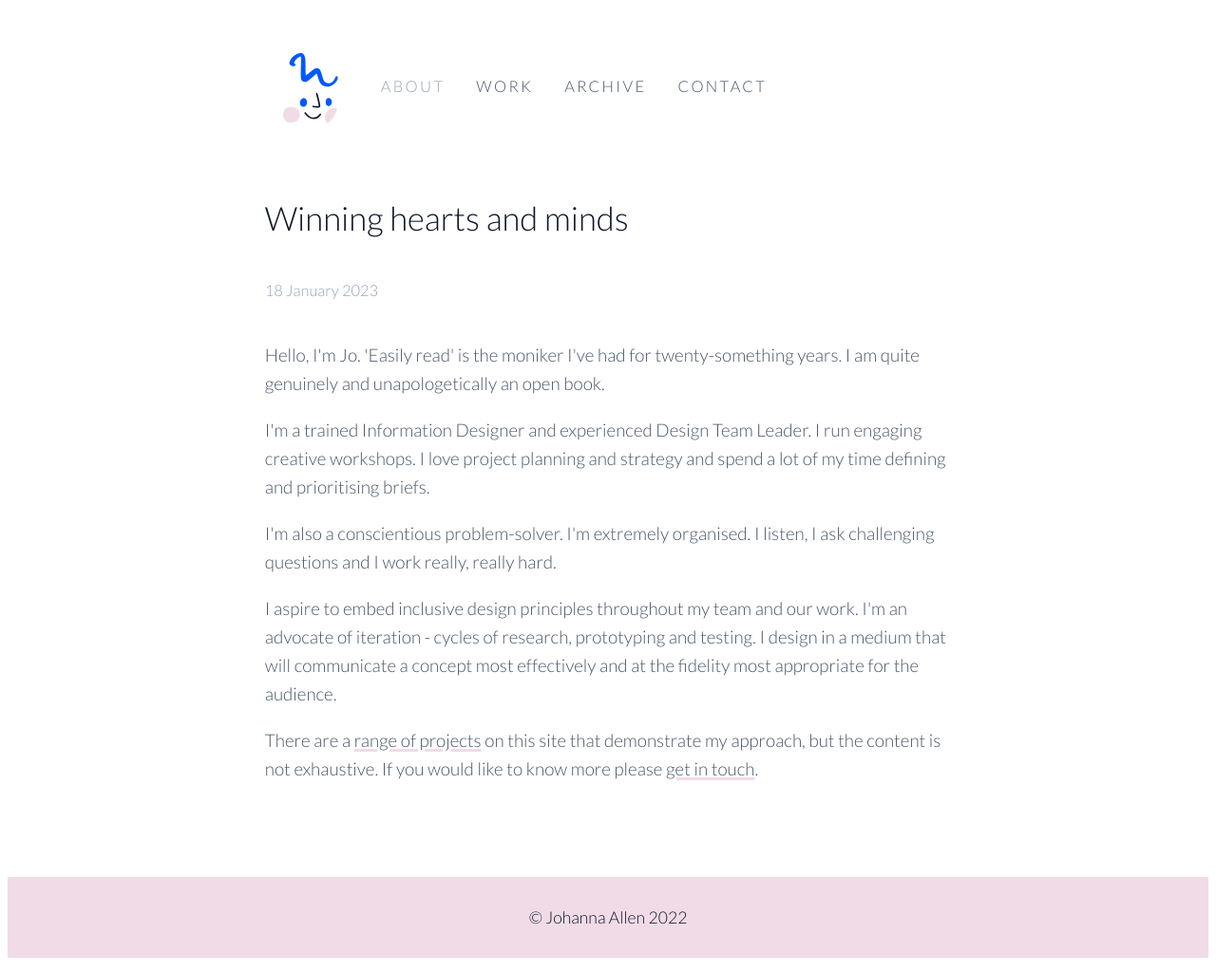
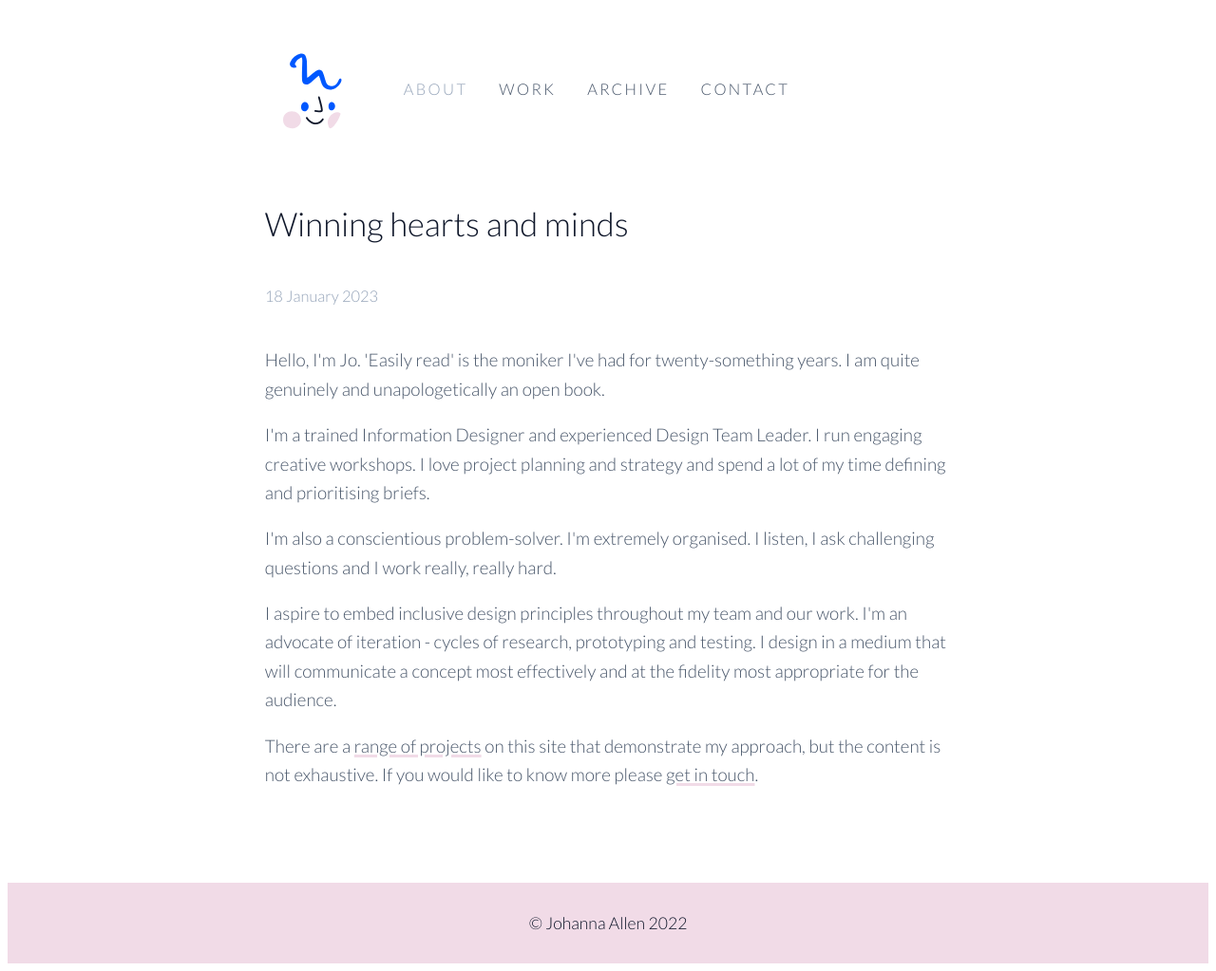
Before and after one commit to damongolding/shesanopenbook, a PHP site: page /index.html in a window 1280 px wide. Shown: the whole page at 95% size. Run offline with PHP 8.4, Linux system fonts and the light colour scheme.

Commit message:
Can't fix it Damo

```diff
--- a/css/shes-got-style.css
+++ b/css/shes-got-style.css
@@ -7,7 +7,7 @@
     --post-image-max-width: 920px;
 
     /* Logo */
-    --logo-size: 60px;
+    --logo-size: 64px;
 
     /* Fonts */
     --font-family: "Lato", sans-serif;
@@ -134,7 +134,7 @@ nav.nav ul .nav-item a.active {
     display: flex;
     align-items: center;
     justify-content: start;
-    gap: 30px;
+    gap: 50px;
     max-width: var(--site-width);
 }
 
```
